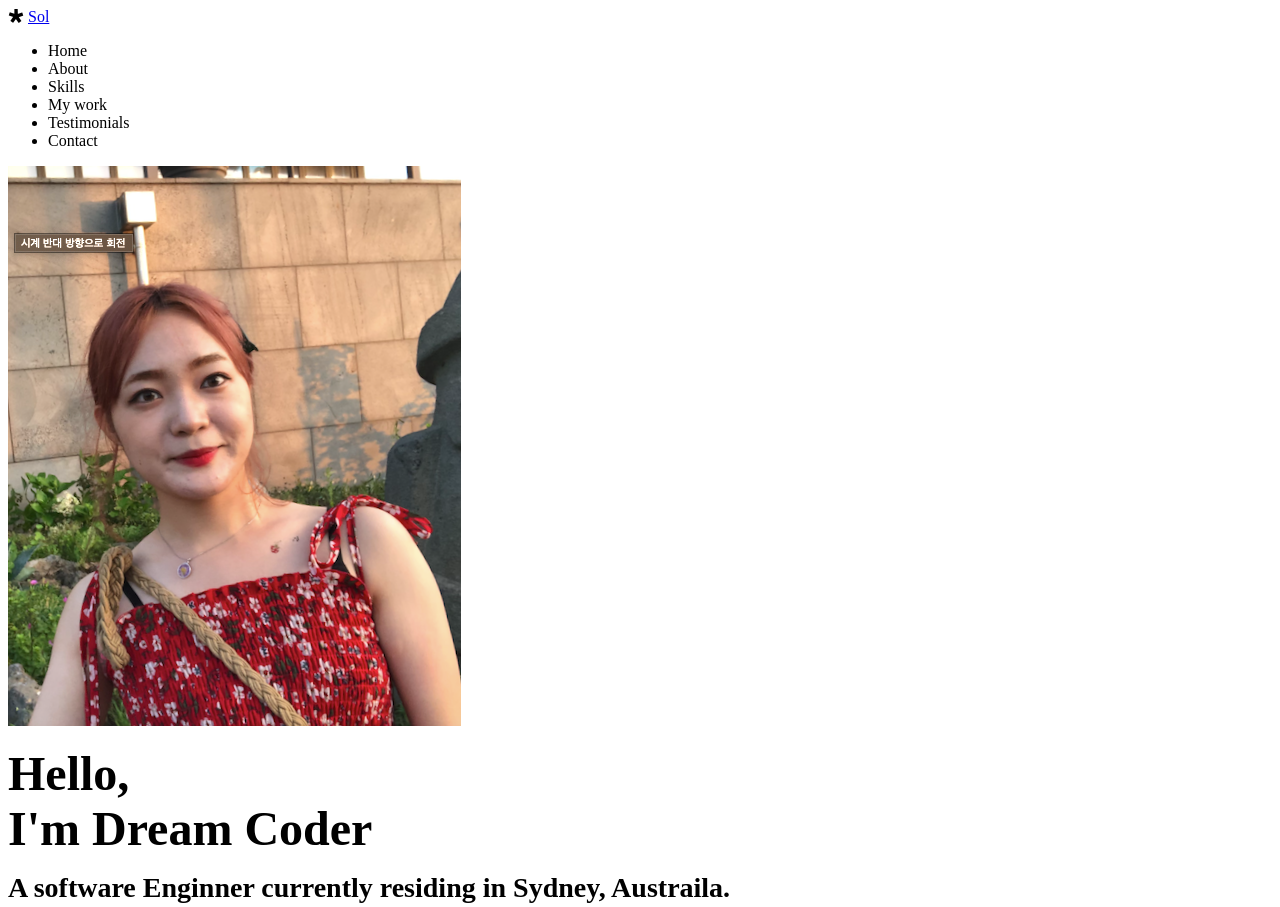
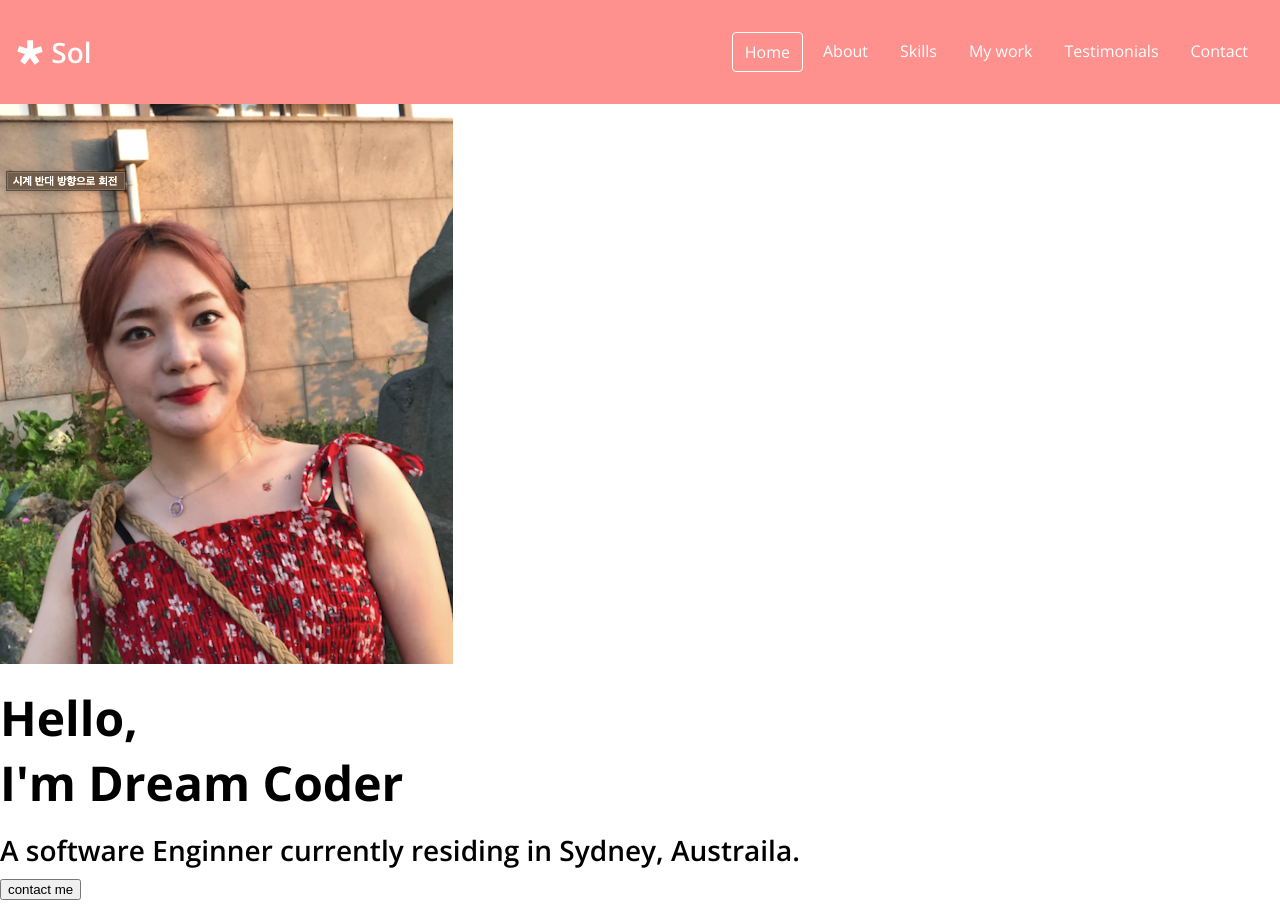
Before and after one commit to EomNamyoung/Portfolio, a plain HTML site: page index.html in a window 1280 px wide. Shown: the top 907 px of the page. Drawn offline with nearby package versions, Linux system fonts and the light colour scheme.

Commit message:
CSS: Navbar

```diff
--- a/index.html
+++ b/index.html
@@ -23,7 +23,7 @@
             <a href="#">Sol</a>
         </div>
             <ul class="navbar__menu">
-                <li class="navbar__menu__item">Home</li>
+                <li class="navbar__menu__item active">Home</li>
                 <li class="navbar__menu__item">About</li>
                 <li class="navbar__menu__item">Skills</li>
                 <li class="navbar__menu__item">My work</li>
--- a/style.css
+++ b/style.css
@@ -26,6 +26,8 @@
   --weight-bold: 700;
   --weight-semi-bold: 600;
   --weight-regular: 400;
+  /* Size */
+  --size-border-radius: 4px;
 }
 
 /* Typography */
@@ -62,3 +64,52 @@ p {
 * {
   box-sizing: border-box;
 }
+
+body {
+  margin: 0;
+  font-family: "Open Sans", sans-serif;
+  cursor: default;
+}
+
+a {
+  text-decoration: none;
+  color: var(--color-white);
+}
+
+ul {
+  list-style: none;
+  padding-left: 0;
+}
+/* Navbar */
+#navbar {
+  display: flex;
+  justify-content: space-between;
+  background-color: var(--color-pink);
+  align-items: center;
+  color: var(--color-white);
+  padding: 16px;
+}
+
+.navbar__logo {
+  font-size: var(--font-medium);
+  font-weight: var(--weight-semi-bold);
+}
+
+.navbar__menu {
+  display: flex;
+}
+
+.navbar__menu__item {
+  padding: 8px 12px;
+  margin: 0 4px;
+  cursor: pointer;
+  border-radius: 4px;
+}
+
+.navbar__menu__item.active {
+  border: 1px solid var(--color-white);
+}
+
+.navbar__menu__item:hover {
+  background-color: var(--color-dark-pink);
+}
```
